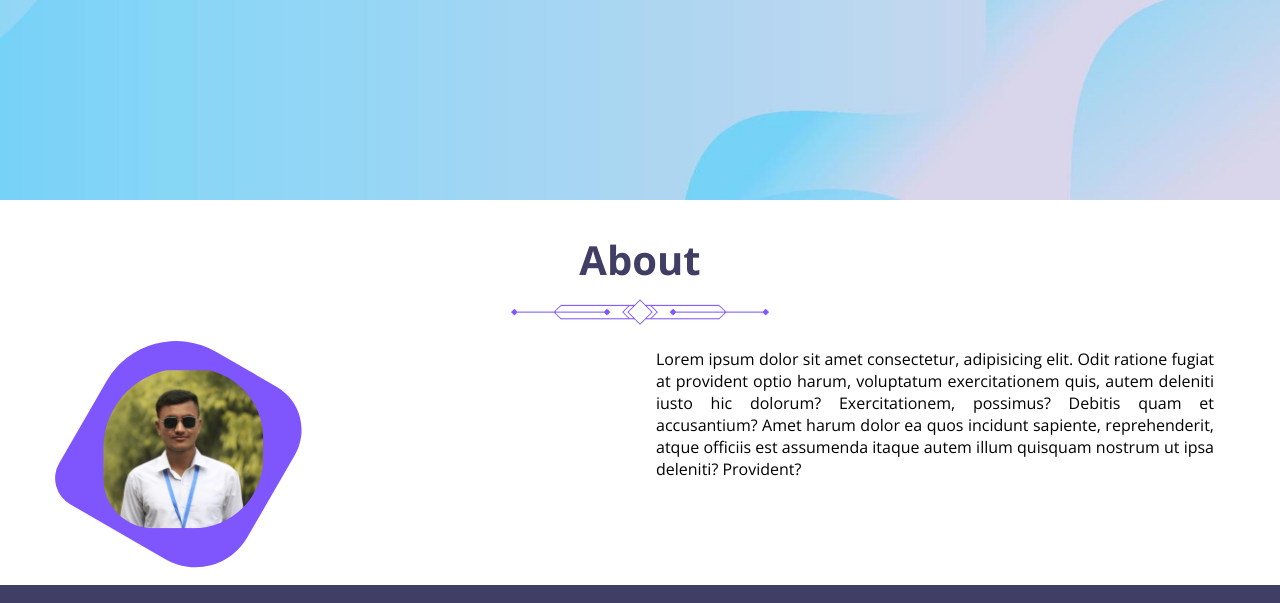
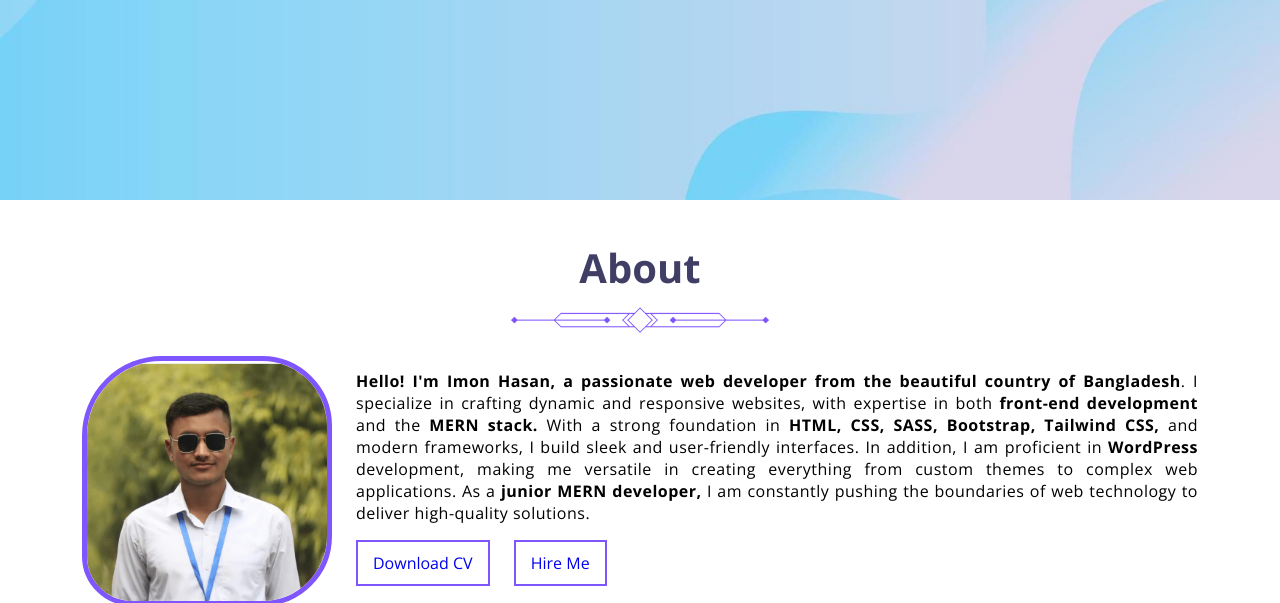
Before and after one commit to imon360/Portfolio-01, a plain HTML site: page index.html in a window 1280 px wide. Shown: the part 520-1123 px from the top of the page. Drawn offline with nearby package versions, Linux system fonts and the light colour scheme; a script that the page names is missing.

Commit message:
complete about section

```diff
--- a/index.html
+++ b/index.html
@@ -94,14 +94,25 @@
           <div class="about__text">
             <div class="text">
               <p>
-                Lorem ipsum dolor sit amet consectetur, adipisicing elit. Odit
-                ratione fugiat at provident optio harum, voluptatum
-                exercitationem quis, autem deleniti iusto hic dolorum?
-                Exercitationem, possimus? Debitis quam et accusantium? Amet
-                harum dolor ea quos incidunt sapiente, reprehenderit, atque
-                officiis est assumenda itaque autem illum quisquam nostrum ut
-                ipsa deleniti? Provident?
+                <span
+                  >Hello! I'm Imon Hasan, a passionate web developer from the
+                  beautiful country of Bangladesh</span
+                >. I specialize in crafting dynamic and responsive websites,
+                with expertise in both <span>front-end development</span> and
+                the <span>MERN stack.</span> With a strong foundation in
+                <span>HTML, CSS, SASS, Bootstrap, Tailwind CSS,</span> and
+                modern frameworks, I build sleek and user-friendly interfaces.
+                In addition, I am proficient in
+                <span>WordPress</span> development, making me versatile in
+                creating everything from custom themes to complex web
+                applications. As a <span>junior MERN developer,</span> I am
+                constantly pushing the boundaries of web technology to deliver
+                high-quality solutions.
               </p>
+            </div>
+            <div class="button">
+              <a href="#" class="cv">Download CV</a>
+              <a href="#" class="hire">Hire Me</a>
             </div>
           </div>
         </div>
--- a/sass/_main.scss
+++ b/sass/_main.scss
@@ -162,24 +162,22 @@ Header Section
 About Section
 ---------------------------------*/
 .about {
-  padding: 2rem 0;
+  padding: 2.5rem 0;
   &__details {
     display: grid;
-    grid-template-columns: 50% 50%;
-    grid-gap: 1rem;
+    grid-template-columns: auto auto;
+    grid-gap: 1.5rem;
+    align-items: center;
   }
   &__image {
     .img {
-      background: $primaryColor;
-      padding: 20px;
-      border-radius: 80px 50px 60px 30px;
-      transform: rotate(30deg);
-      width: 200px;
+      width: 250px;
+      margin: auto;
     }
     img {
-      max-width: 200px;
+      width: 100%;
       border-radius: 80px 70px 70px 50px;
-      transform: rotate(-30deg);
+      border: 5px solid $primaryColor;
     }
   }
 
@@ -187,6 +185,29 @@ About Section
     .text {
       p {
         text-align: justify;
+        letter-spacing: 0.5px;
+        span {
+          font-weight: bold;
+        }
+      }
+    }
+    .button {
+      padding-top: 1rem;
+      a {
+        display: inline-block;
+        background: transparent;
+        padding: 10px 15px;
+        border: 2px solid $primaryColor;
+        transition: 0.5s;
+        font-size: 1rem;
+        &.cv {
+          margin-right: 20px;
+          margin-bottom: 10px;
+        }
+        &:hover {
+          background-color: $primaryColor;
+          color: #fff;
+        }
       }
     }
   }
--- a/sass/_responsive.scss
+++ b/sass/_responsive.scss
@@ -110,6 +110,13 @@ Max Width
       }
     }
   }
+
+  // About
+  .about {
+    &__details {
+      grid-template-columns: auto;
+    }
+  }
 }
 // @media only screen and (max-width: 576px) {}
 @media only screen and (max-width: 480px) {
```
Also changed, not shown: css/style.css.
